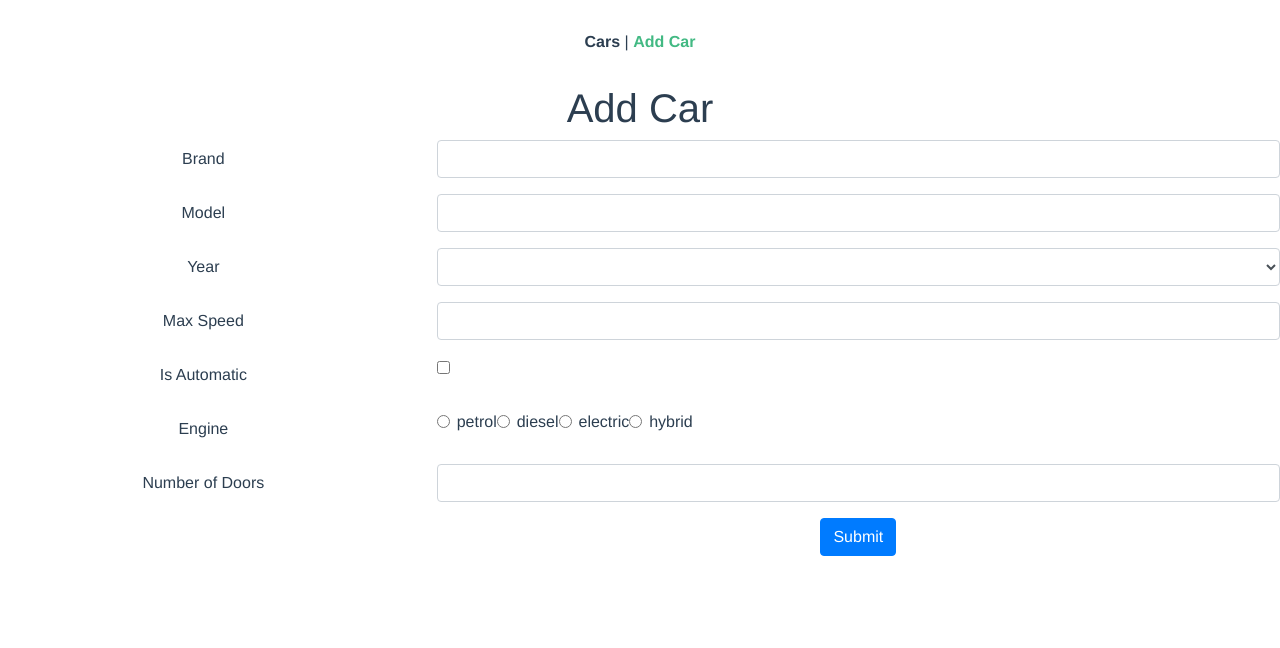
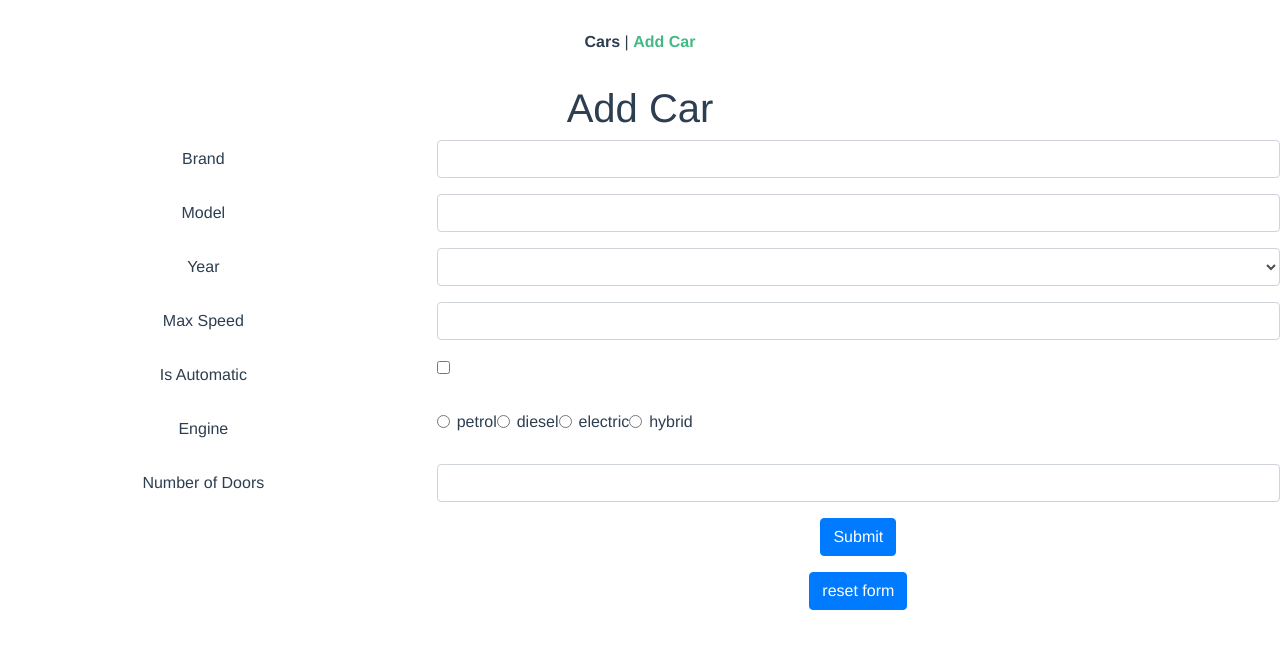
Before and after one commit to DusanJankovic877/cars-app, a Vue app: page /add in a window 1280 px wide. Shown: the top 648 px of the page. Built offline with nearby package versions, Linux system fonts and the light colour scheme.

Commit message:
added reset button for fom

```diff
--- a/src/components/AddCar.vue
+++ b/src/components/AddCar.vue
@@ -86,12 +86,12 @@
           <button name="submit" type="submit" class="btn btn-primary">Submit</button>
         </div>
       </div>
-        <!-- <div class="form-group row">
-            <div class="offset-4 col-8">
-                <button @click="reset" name="submit" type="submit" class="btn btn-primary">reset form</button>
-            </div>
-      </div> -->
 </form>
+      <div class="form-group row">
+          <div class="offset-4 col-8">
+              <button @click="resetForm" name="submit" type="submit" class="btn btn-primary">reset form</button>
+          </div>
+      </div>
     </div>
 </template>
 
@@ -131,6 +131,9 @@ methods: {
         carsService.addACar(this.car);
        this.$router.push('cars')
     },
+    resetForm(){
+      return this.car =  {}
+    }
 
 
 }
```
